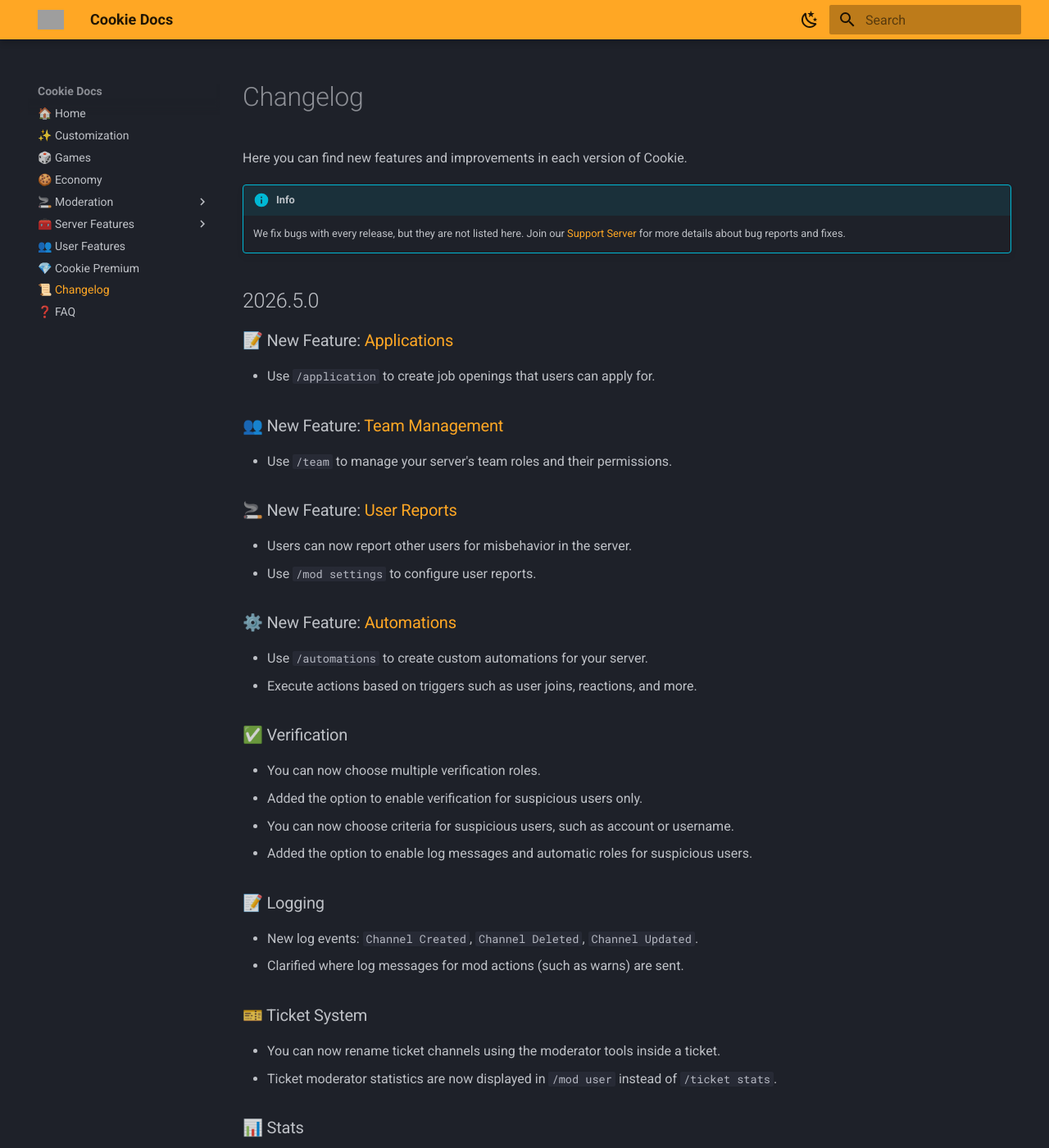
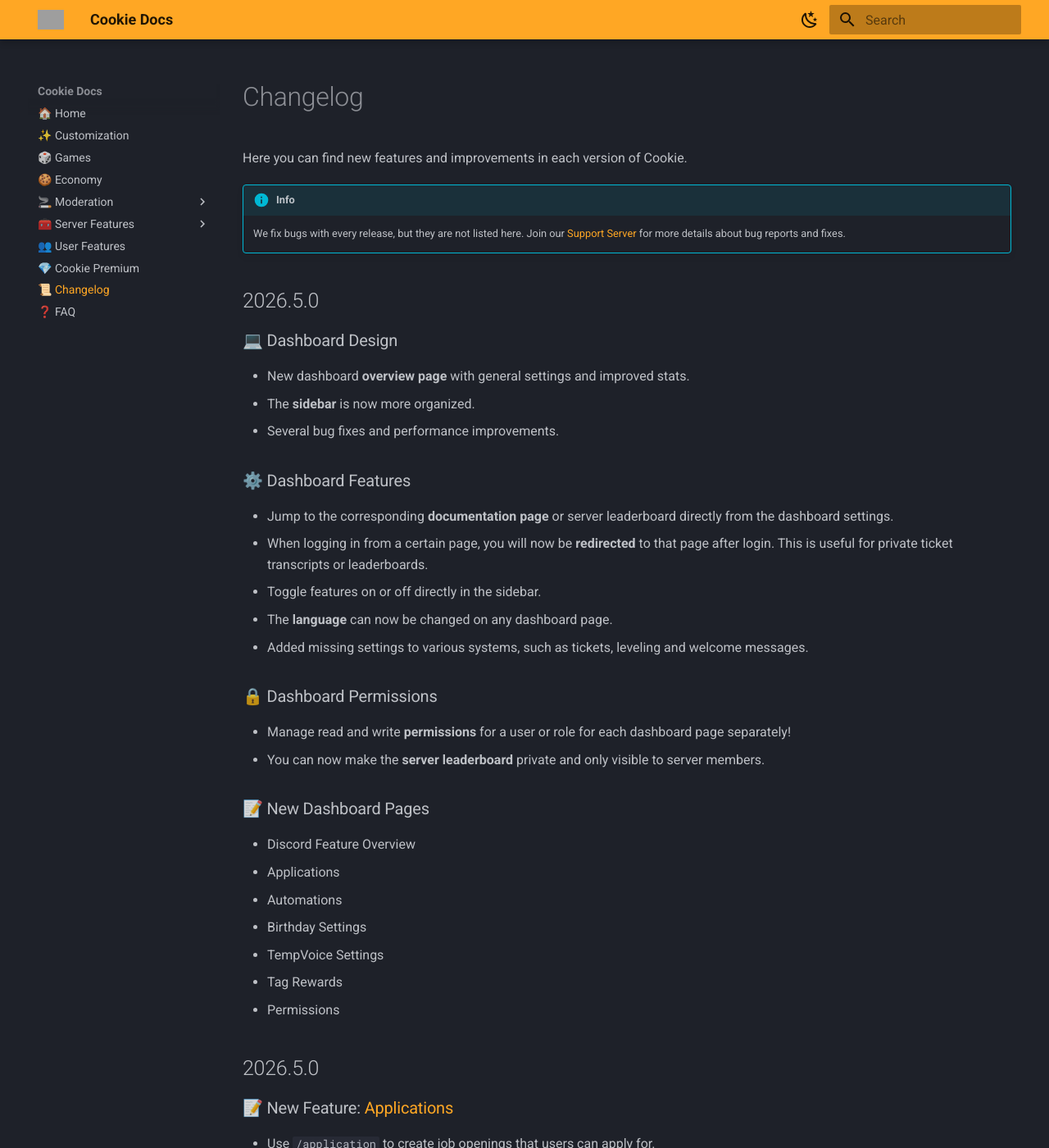
Before and after one commit to CookieAppTeam/docs, an MkDocs documentation site: the page built from docs/changelog.md, in a window 1280 px wide and 1400 px high. Shown: the whole window at 82% size. Built offline with MkDocs 1.6.1 and Material for MkDocs 9.7.7, drawn with Linux system fonts in a browser that asks for light colours; grey boxes are pictures that could not be loaded.

Commit message:
Add dashboard update changelog (#12)
Add changelog for dashboard update

```diff
--- a/docs/changelog.md
+++ b/docs/changelog.md
@@ -9,6 +9,34 @@ Here you can find new features and improvements in each version of Cookie.
 !!! info
     We fix bugs with every release, but they are not listed here. Join our
     [Support Server](https://cookieapp.me/support) for more details about bug reports and fixes.
+
+
+## 2026.5.0
+
+### 💻 Dashboard Design
+- New dashboard **overview page** with general settings and improved stats.
+- The **sidebar** is now more organized.
+- Several bug fixes and performance improvements.
+
+### ⚙️ Dashboard Features
+- Jump to the corresponding **documentation page** or server leaderboard directly from the dashboard settings.
+- When logging in from a certain page, you will now be **redirected** to that page after login. This is useful for private ticket transcripts or leaderboards.
+- Toggle features on or off directly in the sidebar.
+- The **language** can now be changed on any dashboard page.
+- Added missing settings to various systems, such as tickets, leveling and welcome messages.
+
+### 🔒 Dashboard Permissions
+- Manage read and write **permissions** for a user or role for each dashboard page separately!
+- You can now make the **server leaderboard** private and only visible to server members.
+
+### 📝 New Dashboard Pages
+- Discord Feature Overview
+- Applications
+- Automations
+- Birthday Settings
+- TempVoice Settings
+- Tag Rewards
+- Permissions
 
 
 ## 2026.5.0
```
